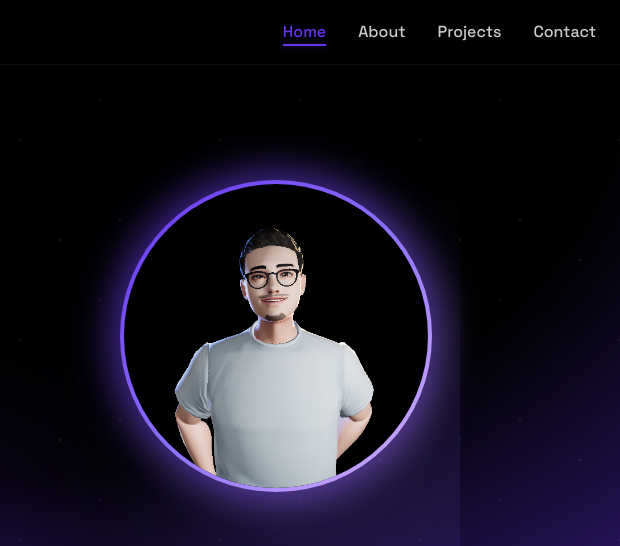
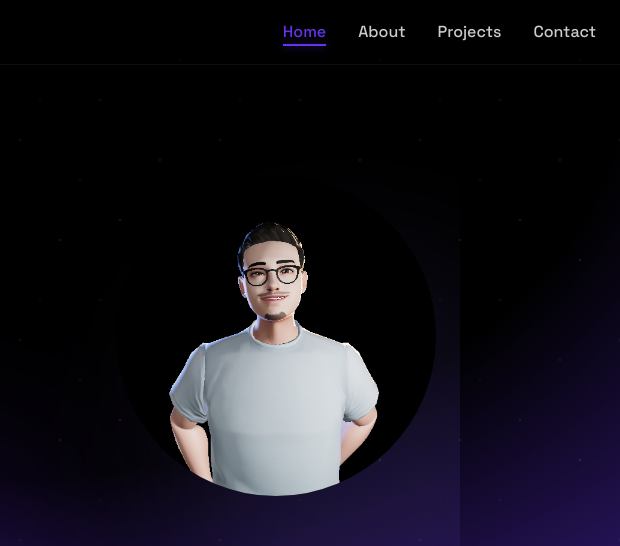
Before and after one commit to Alexis0122/Portfolio, an Astro site: page / in a window 1280 px wide. Shown: the top 546 px of the page, 660-1280 px from the left. Built offline with nearby package versions, Linux system fonts and the light colour scheme; Astro itself is replaced by a stand-in of ours; some packages are replaced by stand-ins of ours.

Commit message:
fix: remove hero glow frame

```diff
--- a/src/components/Hero.astro
+++ b/src/components/Hero.astro
@@ -99,9 +99,7 @@ import Linkedin from "../components/icons/Linkedin.astro";
 
   <div class="relative z-10 mt-12 lg:mt-0">
     <div class="relative w-64 h-64 sm:w-72 sm:h-72 lg:w-80 lg:h-80">
-      <div class="absolute inset-0 rounded-full bg-gradient-to-br from-duron via-duron-light to-purple-300 opacity-50 blur-xl"></div>
-      <div class="absolute inset-1 rounded-full bg-gradient-to-br from-duron via-duron-light to-purple-300 shadow-glow-lg"></div>
-      <div class="absolute inset-2 rounded-full bg-base overflow-hidden">
+      <div class="absolute inset-0 rounded-full bg-base overflow-hidden">
         <img
           src="/Meavatar.png"
           alt="Alexis Ramirez"
```
